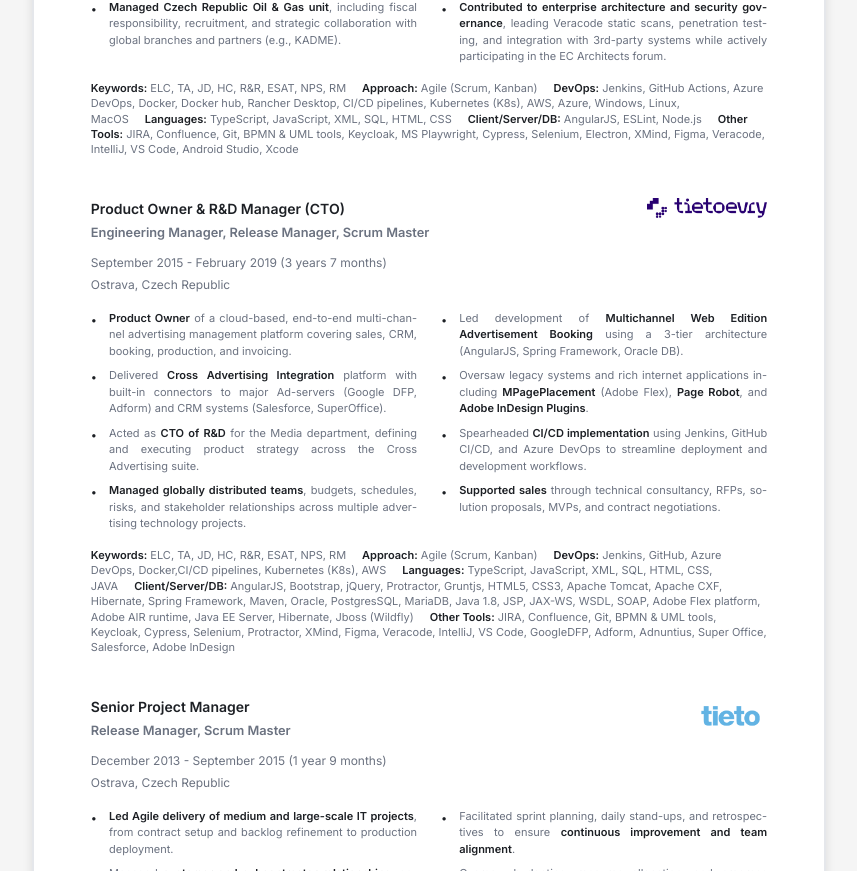
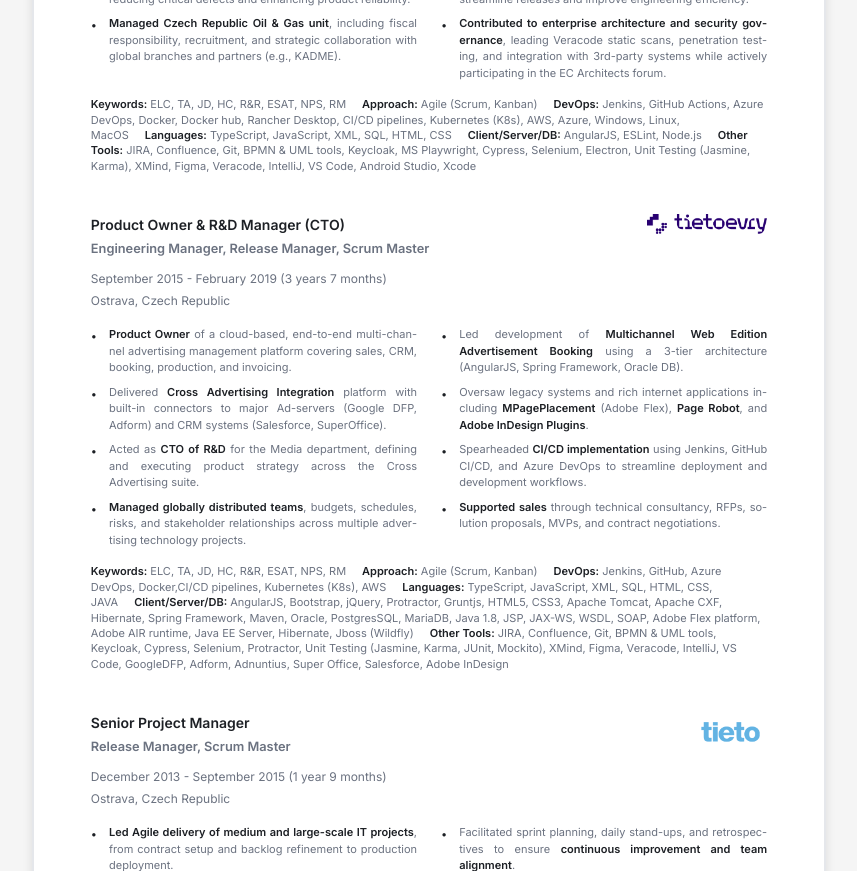
Before and after one commit to banczart/my-cv-website, a React (Vite) app: page / in a window 1280 px wide. Shown: the part 2660-3531 px from the top of the page, without its empty margins (211-1068 px from the left). Built offline with nearby package versions, Linux system fonts and the light colour scheme; the HTML template or start-up script is replaced by a standard one.

Commit message:
added unit testing skills

```diff
--- a/src/components/TechnicalSkills.tsx
+++ b/src/components/TechnicalSkills.tsx
@@ -68,7 +68,7 @@
     { name: "Test Automation", rating: 4 },
   ];
   const additionalTestingAndAutomation = [
-    "TDD", "BDD", "Load Testing", "Performance Testing", "E2E Testing", "API Testing", "Selenium", "Playwright", "Cypress", "Protractor", "JIRA", "HP Quality Center", "Test Link", "Bugzilla", "Test Complete", "Operating Systems (Windows, Linux, MacOS)"
+    "TDD", "BDD", "Load Testing", "Performance Testing", "E2E Testing", "API Testing", "Selenium", "Playwright", "Cypress", "Protractor", "Unit Testing (Jasmine, Karma, JUnit, Mockito)", "JIRA", "HP Quality Center", "Test Link", "Bugzilla", "Test Complete", "Operating Systems (Windows, Linux, MacOS)"
   ];
 
   const ProjectManagementTools = [
--- a/src/components/WorkExperience.tsx
+++ b/src/components/WorkExperience.tsx
@@ -150,7 +150,7 @@
         languages: "TypeScript, JavaScript, XML, SQL, HTML, CSS",
         approach: "Agile (Scrum, Kanban)",
         devops: "Jenkins, GitHub Actions, Azure DevOps, Docker, Docker hub, Rancher Desktop, CI/CD pipelines, Kubernetes (K8s), AWS, Azure, Windows, Linux, MacOS",
-        tools: "JIRA, Confluence, Git, BPMN & UML tools, Keycloak, MS Playwright, Cypress, Selenium, Electron,  XMind, Figma, Veracode, IntelliJ, VS Code, Android Studio, Xcode",
+        tools: "JIRA, Confluence, Git, BPMN & UML tools, Keycloak, MS Playwright, Cypress, Selenium, Unit Testing (Jasmine, Karma), Electron,  XMind, Figma, Veracode, IntelliJ, VS Code, Android Studio, Xcode",
         aitools: "GitHub Copilot, claude.ai",
         clientserver: "AngularJS, ESLint, Node.js (Node), Oracle DB",
       }
@@ -178,7 +178,7 @@
         languages: "TypeScript, JavaScript, XML, SQL, HTML, CSS",
         approach: "Agile (Scrum, Kanban)",
         devops: "Jenkins, GitHub Actions, Azure DevOps, Docker, Docker hub, Rancher Desktop, CI/CD pipelines, Kubernetes (K8s), AWS, Azure, Windows, Linux, MacOS",
-        tools: "JIRA, Confluence, Git, BPMN & UML tools, Keycloak, MS Playwright, Cypress, Selenium, Electron,  XMind, Figma, Veracode, IntelliJ, VS Code, Android Studio, Xcode",
+        tools: "JIRA, Confluence, Git, BPMN & UML tools, Keycloak, MS Playwright, Cypress, Selenium, Electron, Unit Testing (Jasmine, Karma), XMind, Figma, Veracode, IntelliJ, VS Code, Android Studio, Xcode",
         clientserver: "AngularJS, ESLint, Node.js",
       }
     },
@@ -205,7 +205,7 @@
         languages: "TypeScript, JavaScript, XML, SQL, HTML, CSS, JAVA",
         approach: "Agile (Scrum, Kanban)",
         devops: "Jenkins, GitHub, Azure DevOps, Docker,CI/CD pipelines, Kubernetes (K8s), AWS",
-        tools: "JIRA, Confluence, Git, BPMN & UML tools, Keycloak, Cypress, Selenium, Protractor, XMind, Figma, Veracode, IntelliJ, VS Code, GoogleDFP, Adform, Adnuntius, Super Office, Salesforce, Adobe InDesign",
+        tools: "JIRA, Confluence, Git, BPMN & UML tools, Keycloak, Cypress, Selenium, Protractor, Unit Testing (Jasmine, Karma, JUnit, Mockito), XMind, Figma, Veracode, IntelliJ, VS Code, GoogleDFP, Adform, Adnuntius, Super Office, Salesforce, Adobe InDesign",
         clientserver: "AngularJS, Bootstrap, jQuery, Protractor, Gruntjs, HTML5, CSS3, Apache Tomcat, Apache CXF, Hibernate, Spring Framework, Maven, Oracle, PostgresSQL, MariaDB, Java 1.8, JSP, JAX-WS, WSDL, SOAP, Adobe Flex platform, Adobe AIR runtime, Java EE Server, Hibernate, Jboss (Wildfly)",
       }
     },,
```
